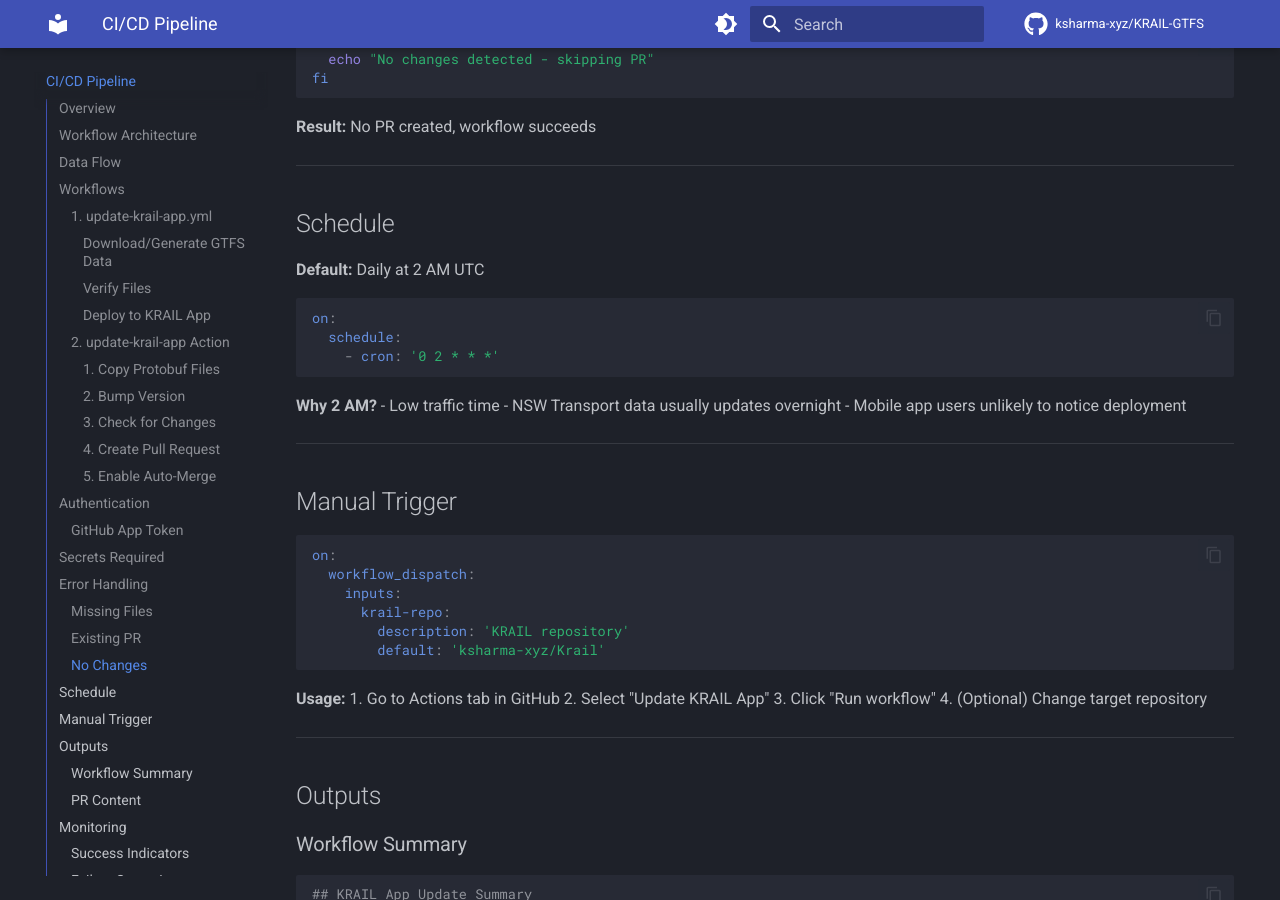
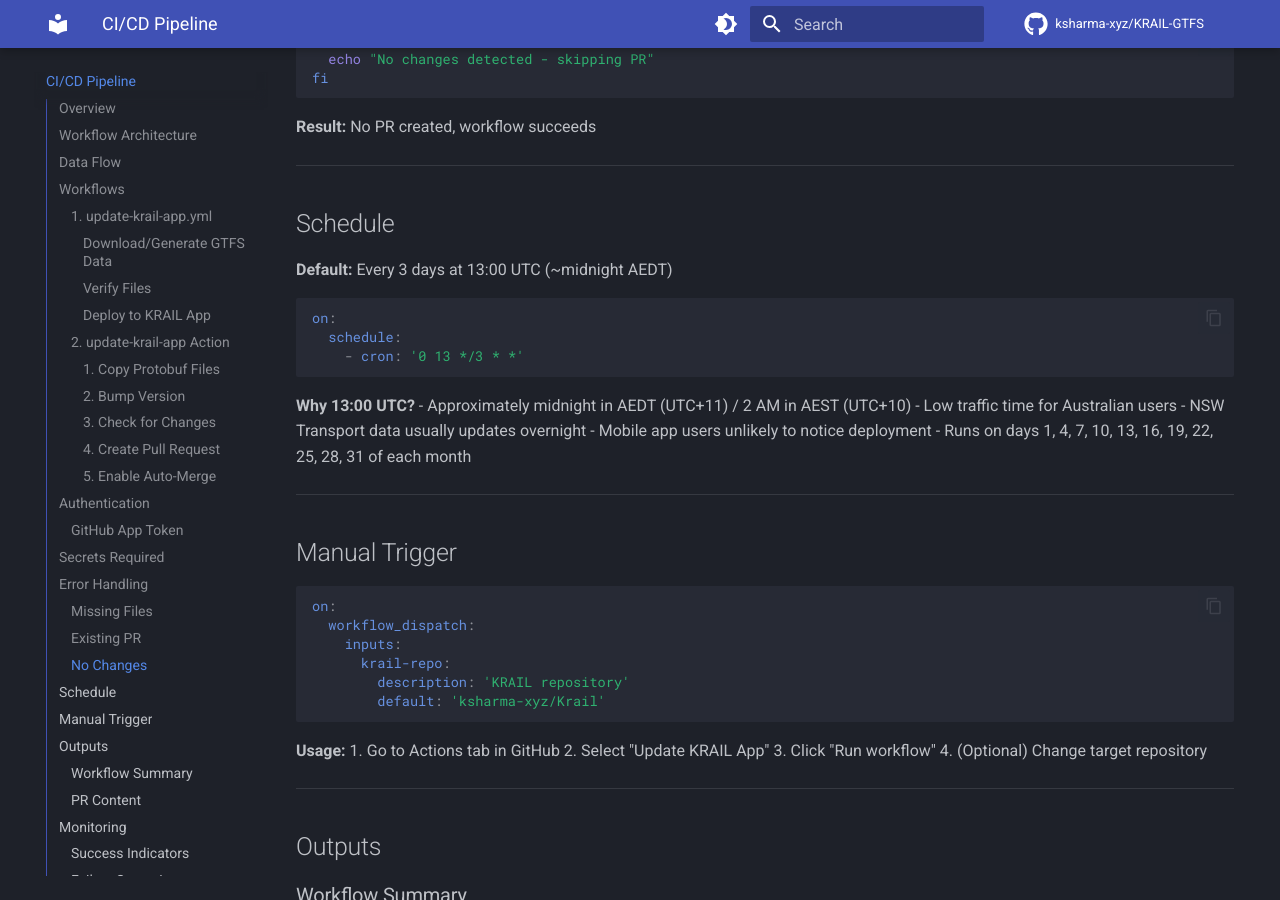
Before and after one commit to ksharma-xyz/KRAIL-GTFS, an MkDocs documentation site: the page built from docs/CICD.md, in a window 1280 px wide and 900 px high, scrolled down 6963 px. Built offline with MkDocs 1.6.1 and Material for MkDocs 9.7.7, drawn with Linux system fonts in a browser that asks for light colours; comment, search, counter and statistics services are not loaded.

Commit message:
change schedule to very 3 days

````diff
--- a/docs/CICD.md
+++ b/docs/CICD.md
@@ -309,18 +309,20 @@
 
 ## Schedule
 
-**Default:** Daily at 2 AM UTC
+**Default:** Every 3 days at 13:00 UTC (~midnight AEDT)
 
 ```yaml
 on:
   schedule:
-    - cron: '0 2 * * *'
+    - cron: '0 13 */3 * *'
 ```
 
-**Why 2 AM?**
-- Low traffic time
+**Why 13:00 UTC?**
+- Approximately midnight in AEDT (UTC+11) / 2 AM in AEST (UTC+10)
+- Low traffic time for Australian users
 - NSW Transport data usually updates overnight
 - Mobile app users unlikely to notice deployment
+- Runs on days 1, 4, 7, 10, 13, 16, 19, 22, 25, 28, 31 of each month
 
 ---
 
````
Also changed, not shown: .github/ACTIONS_ARCHITECTURE.md, 1 other file.
